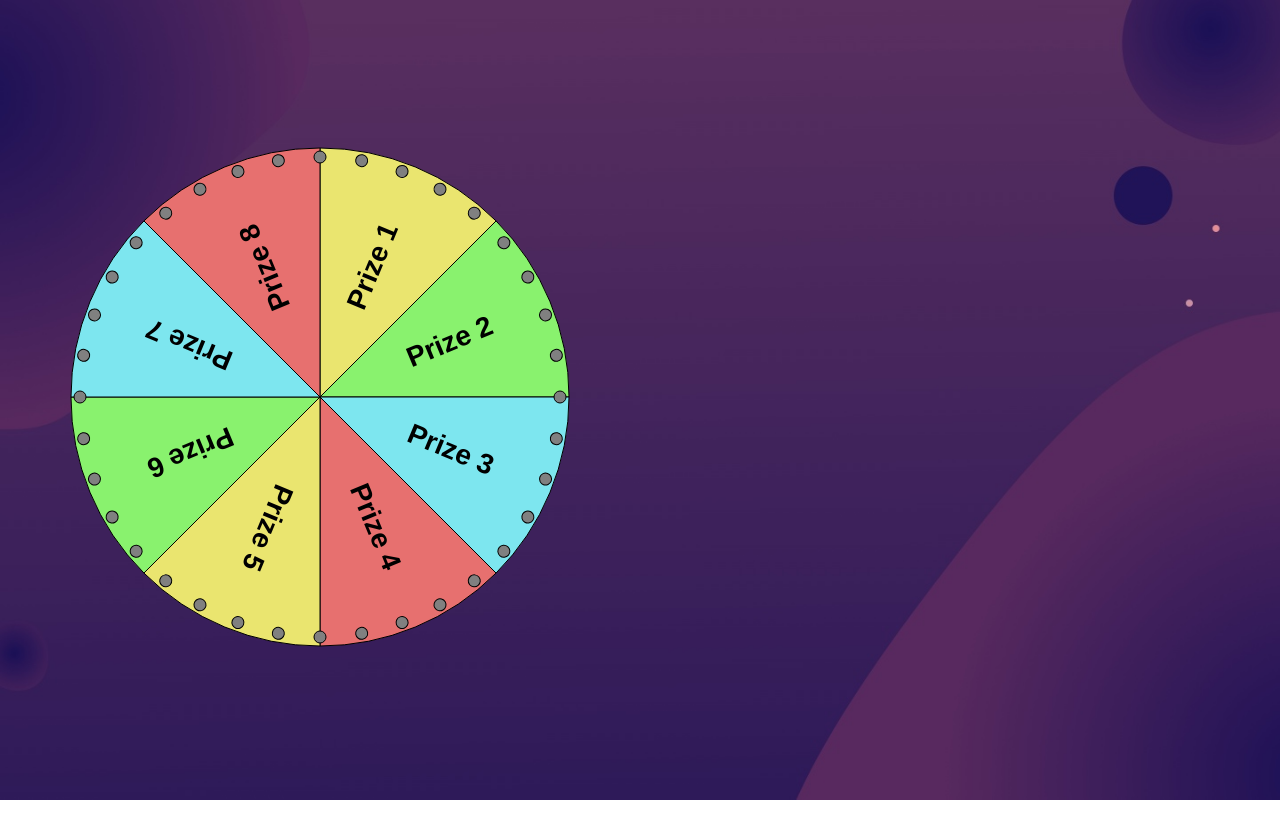
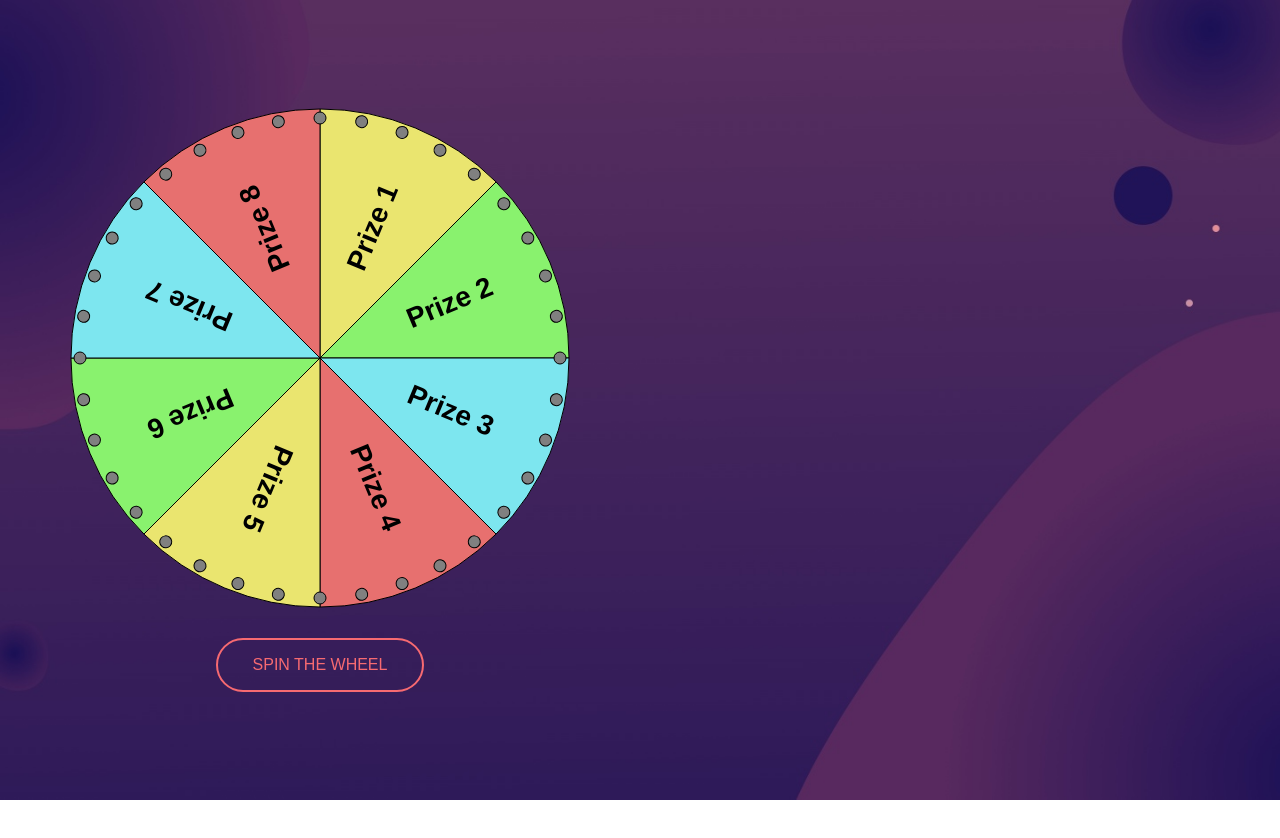
Before and after one commit to stuntcoders/sc_spinwheel, a plain HTML site: page index.html in a window 1280 px wide. Both pictures are taken after a click on the button "START GAME". Drawn offline with nearby package versions, Linux system fonts and the light colour scheme.

Commit message:
Add spin the wheel button

```diff
--- a/css/styles.css
+++ b/css/styles.css
@@ -226,3 +226,14 @@ section.slide-up {
 	background-color: #f76a71;
 	transform: scale(1.1);
 }
+
+.content .section .start-game-action.spin button {
+	margin-top: 30px;
+}
+
+.wheel-container {
+	display: flex;
+	flex-direction: column;
+	align-items: center;
+	justify-content: center;
+}
--- a/index.html
+++ b/index.html
@@ -34,9 +34,12 @@
 			<section class="spinwheel section">
 				<div class="section-inner-wrapper">
 					<div class="wheel-container">
-						<canvas id="canvas" width="500" height="500" style="background-color: transparent;" data-responsiveMinWidth="180" data-responsiveScaleHeight="true" onClick="startSpin();">
+						<canvas id="canvas" width="500" height="500" style="background-color: transparent;" data-responsiveMinWidth="180" data-responsiveScaleHeight="true">
 							<p style="color: white" align="center">Sorry, your browser doesn't support canvas. Please try another.</p>
 						</canvas>
+						<div class="start-game-action spin">
+							<button type="button" class="start-game" onClick="startSpin();">Spin the wheel</button>
+						</div>
 					</div>
 				</div>
 			</section>
--- a/js/app.js
+++ b/js/app.js
@@ -1,24 +1,17 @@
 $(document).ready(function() {
-	// Get the button element and sections
 	const animateButton = $('.next-section');
 	const sections = $('.section');
 
-	// Add a click event listener to the button
 	animateButton.on('click', function() {
 		let activeSection = sections.filter('.active');
 		let nextSection = activeSection.next();
 
-		// Add the fade-out class to the active section
 		activeSection.addClass('fade-out');
 
-		// Wait for the fade-out animation to complete
 		setTimeout(function() {
-		// Remove active class from the current section
-		activeSection.removeClass('active fade-out');
-
-		// Add active class to the next section
-		nextSection.addClass('active slide-up');
-		}, 500); // Adjust the delay to match the CSS transition duration
+			activeSection.removeClass('active fade-out');
+			nextSection.addClass('active slide-up');
+		}, 500);
 	});
 });
 
```
